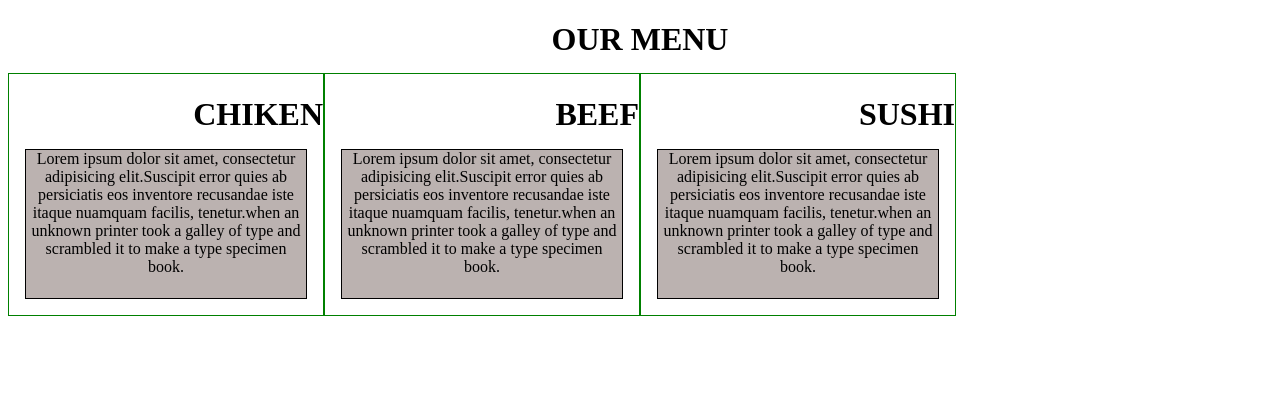
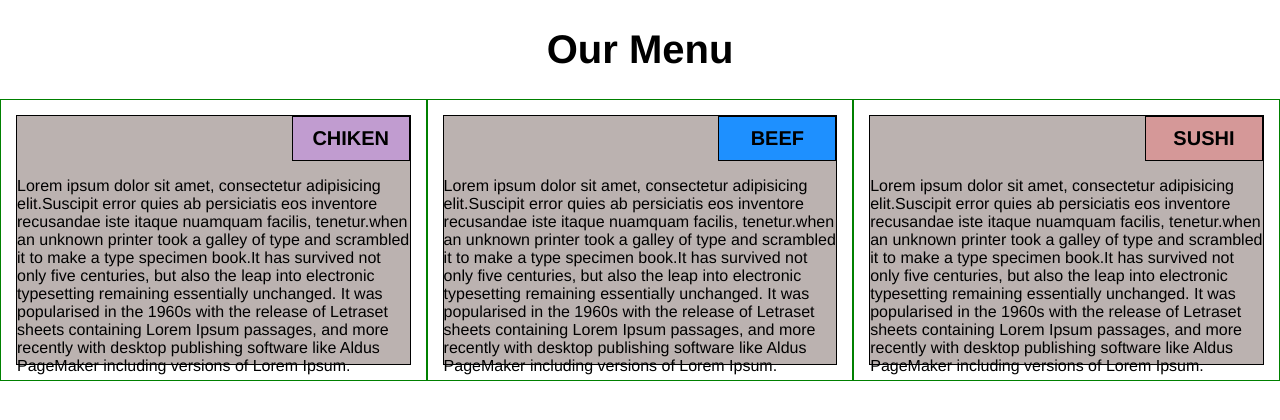
Before and after one commit to TOVAR790/solution-modulo2, a plain HTML site: page index.html in a window 1280 px wide. Drawn offline with Linux system fonts and the light colour scheme.

Commit message:
index.html
modificacion

```diff
--- a/index.html
+++ b/index.html
@@ -10,97 +10,147 @@
   box-sizing: border-box;
 
 }
-
-h1 {
-  margin-bottom: 15px;
+body {
+      font-family: Helvetica;
+      padding: 0px;
+      margin: 0px;
 
 }
-p.one {
-  border-style: solid;
-  border-width: 5px;
+h1 {
+  /*margin-bottom: 15px;*/
+  text-align:center;
+  font-size: 40px;
+  }
+.card{
+  background-color: #bbb2b0;
+  height: 250px;
+  border: 1px solid black;
+  margin: 15px;
+
+
 
 }
+h2{
+  font-size: 20px;
+  text-overflow: right;
+  margin: 0px;
+  text-align: right;
+  padding:12px;
+}
 
-p {
+  p.one {
+  padding: 5px;
+  margin: 10px;
+  /*font-size: 15px;*/
+  text-align: center;
+  color: black;
+  font-family: Helvetica;
   border: 1px solid black;
-  background-color: #bbb2b0 ;
+  height: 150px;
   width: 90%;
-  height: 150px;
+  border-width: 3px;
   margin-right: auto;
   margin-left: auto;
-  font-family: Helvetica-border:
+  text-align: justify;
+
+   }
+#Chicken{
+  background-color: #c19cd0;
+  margin-left: 70%;
+  text-align:center;
+  padding:10px;
   border: 1px solid black;
-  color: black;
+}
+#Beef{
+  background-color:dodgerblue;
+  margin-left: 70%;
   text-align: center;
+  padding:10px;
+  border: 1px solid black;
+}
+#Sushi{
+  background-color:#D59898;
+  margin-left: 70%;
+  text-align: center;
+  padding:10px;
+  border: 1px solid black;
+}
+
 }
 .row {
    width: 100%;
 
 }
 
-@media (min-width: 600px) {
-  .col-lg-1, .col-lg-2, .col-lg-3, .col-lg-4, .col-lg-5, .col-lg-6, .col-lg-7, .col-lg-8, .col-lg-9, .col-lg-10, .col-lg-11, .col-lg-12 {
+@media (min-width: 992px) {
+  .col-lg-1, .col-lg-2, .col-lg-3  {
     float: left;
     border: 1px solid green;
 
   }
   .col-lg-1 {
   width: 8.33%;
-
   }
   .col-lg-2 {
   width: 16.66%;
   }
   .col-lg-3 {
-  width: 25%;
+  width: 33.33%;
 
   }
-  .col-lg-4 {
-   width: 33.33%;
-
-  }
-
 }
 
-@media (min-width: 1000px) and (max-width: 1800px) {
-  .col-md-1, .col-md-2, .col-md-3, .col-md-4, .col-md-5, .col-md-6, .col-md-7, .col-md-8, .col-md-9, .col-md-10, .col-md-11, .col-md-12 {
-
-    float: left;
+@media (min-width: 768px) and (max-width: 991px) {
+  .col-md-1, .col-md-2, .col-md-3 {
+   float: left;
     border: 1px solid green;
 
   }
   .col-md-1 {
-  width: 8.33%;
+  width: 50%;
 
   }
   .col-md-2 {
-    width: 16.66%;
+    width: 50%;
 
   }
   .col-md-3 {
-    width: 25%;
+    width: 50%;
 
   }
-
 }
 
 </style>
 </head>
 <body>
-<h1 align="center">OUR MENU</h1>
-<DIV align="right">
-<div class="row">
+  <div class="container">
+    <h1 align="center"> Our Menu</h1>
+          <div class="row">
 
- <div class="col-lg-3 col-md-6"><h1 align="right">CHIKEN</h1><p>     Lorem ipsum  dolor sit amet,  consectetur adipisicing
-  elit.Suscipit  error quies  ab persiciatis eos inventore recusandae iste itaque nuamquam facilis, tenetur.when an unknown printer took a galley of type and scrambled it to make a type specimen book.</p></div>
+ <div class="col-lg-3 col-md-6">
+  <div class= "card">
+  <h2 id="Chicken">CHIKEN</h2>
+  <p>Lorem ipsum  dolor sit amet,  consectetur adipisicing
+  elit.Suscipit  error quies  ab persiciatis eos inventore recusandae iste itaque nuamquam facilis, tenetur.when an unknown printer took a galley of type and scrambled it to make a type specimen book.It has survived not only five centuries, but also the leap into electronic typesetting  remaining essentially unchanged. It was popularised in the 1960s with the release of Letraset sheets containing Lorem Ipsum passages, and more recently with desktop publishing software like Aldus PageMaker including versions of Lorem Ipsum.</p>
+  </div>
+  </div>
 
- <div class="col-lg-3 col-md-6"><h1 align="right">BEEF</h1><p>     Lorem ipsum  dolor sit amet,  consectetur adipisicing
-  elit.Suscipit error quies  ab persiciatis eos inventore recusandae iste itaque nuamquam facilis, tenetur.when an unknown printer took a galley of type and scrambled it to make a type specimen book.</p></div>
+  <div class="col-lg-3 col-md-6">
+  <div class= "card">
+  <h2 id="Beef">BEEF</h2>
+  <p>Lorem ipsum  dolor sit amet,  consectetur adipisicing
+  elit.Suscipit error quies  ab persiciatis eos inventore recusandae iste itaque nuamquam facilis, tenetur.when an unknown printer took a galley of type and scrambled it to make a type specimen book.It has survived not only five centuries, but also the leap into electronic typesetting  remaining essentially unchanged. It was popularised in the 1960s with the release of Letraset sheets containing Lorem Ipsum passages, and more recently with desktop publishing software like Aldus PageMaker including versions of Lorem Ipsum.</p>
+ </div>
+ </div>
 
-  <div class="col-lg-3 col-md-6"><h1 align="right">SUSHI</h1><p>     Lorem ipsum  dolor sit amet,  consectetur adipisicing
-  elit.Suscipit  error quies  ab persiciatis eos inventore recusandae iste itaque nuamquam facilis, tenetur.when an unknown printer took a galley of type and scrambled it to make a type specimen book.</p></div>
-
-
-</div>
+  <div class="col-lg-3 col-md-6">
+  <div class= "card">
+  <h2 id="Sushi">SUSHI</h2>
+  <p>Lorem ipsum  dolor sit amet,  consectetur adipisicing
+  elit.Suscipit  error quies  ab persiciatis eos inventore recusandae iste itaque nuamquam facilis, tenetur.when an unknown printer took a galley of type and scrambled it to make a type specimen book.It has survived not only five centuries, but also the leap into electronic typesetting  remaining essentially unchanged. It was popularised in the 1960s with the release of Letraset sheets containing Lorem Ipsum passages, and more recently with desktop publishing software like Aldus PageMaker including versions of Lorem Ipsum.</p>
+            </div>
+          </div>
+       </div>
+      </div>
 </body>
 </html>
```
